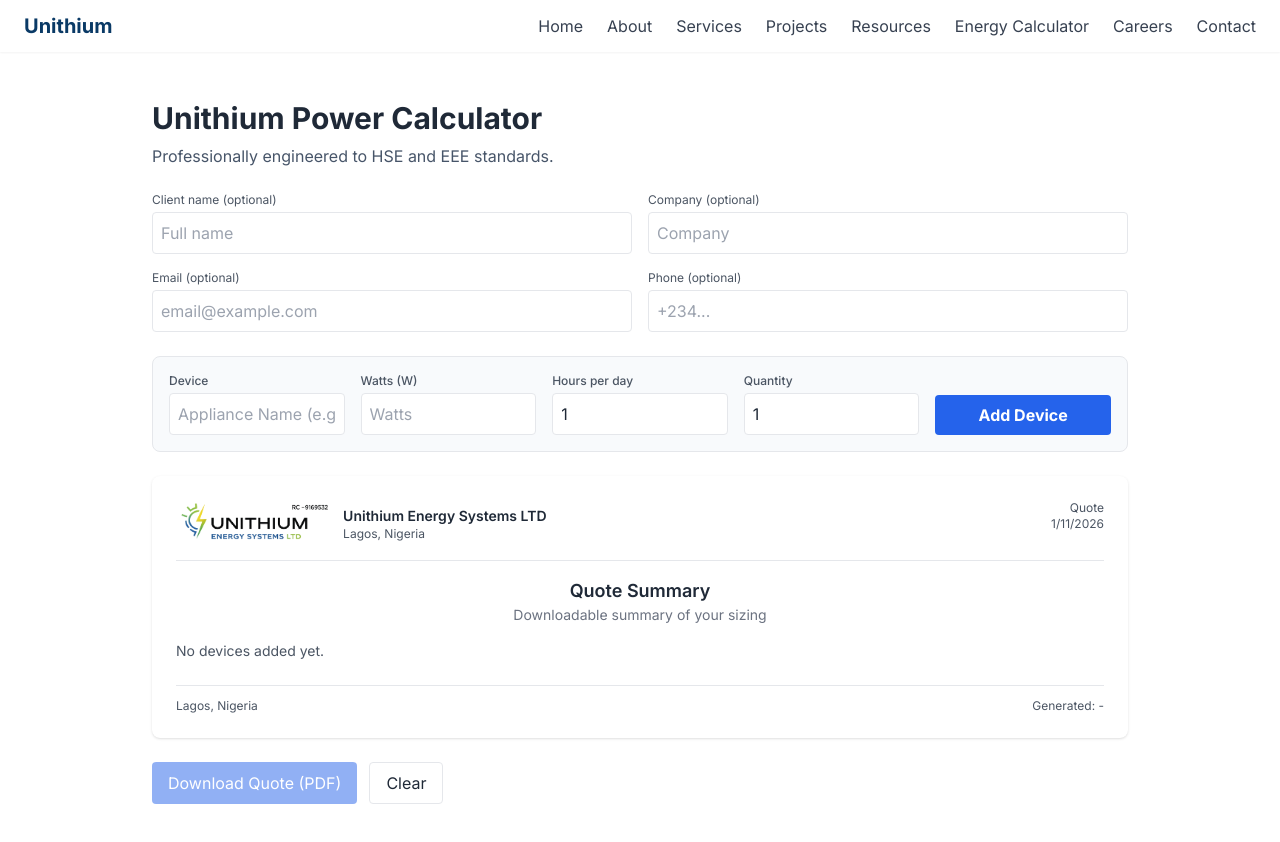
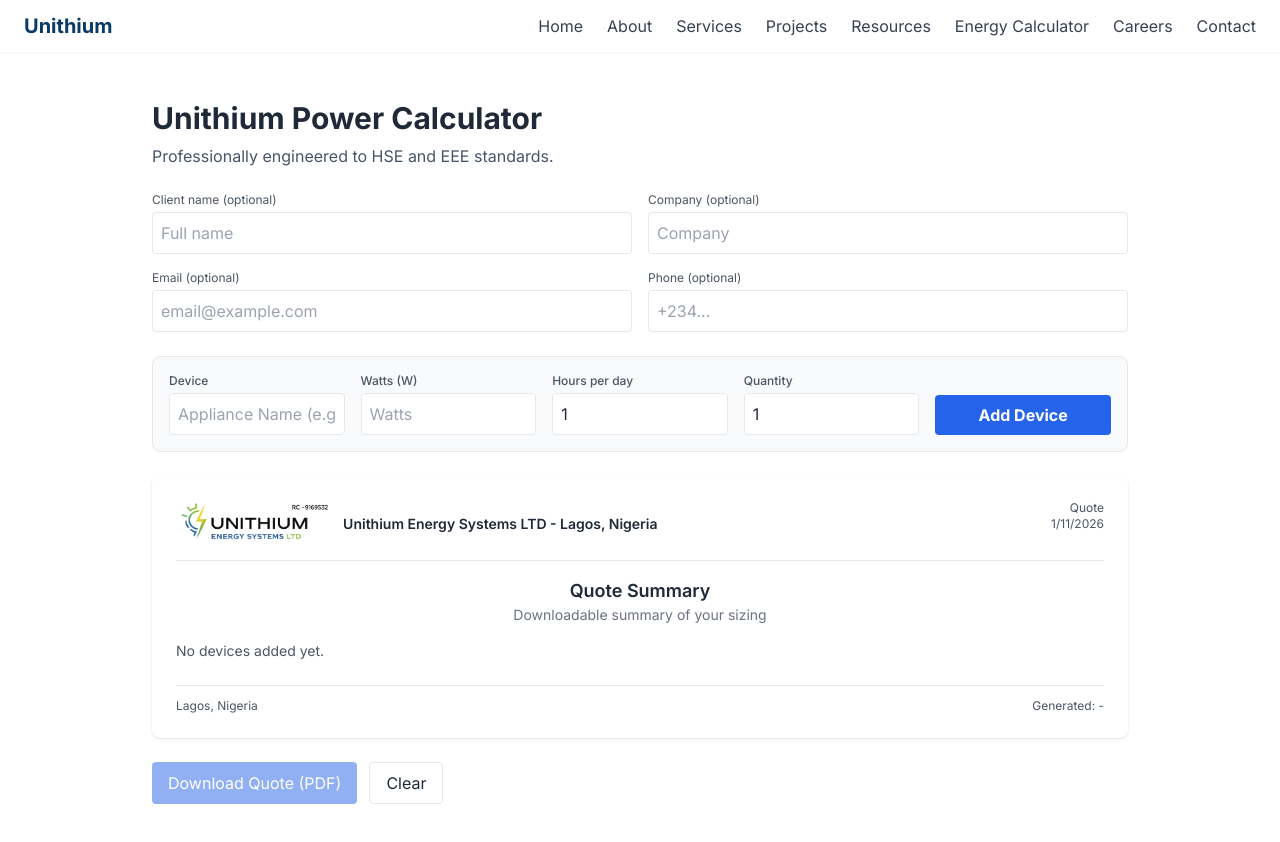
Before and after one commit to devbasit/unithium-starter, a Next.js app: page /energy-calculator in a window 1280 px wide. Shown: the top 842 px of the page. Built offline with nearby package versions, Linux system fonts and the light colour scheme.

Commit message:
Modified PDF Export

```diff
--- a/app/energy-calculator/page.tsx
+++ b/app/energy-calculator/page.tsx
@@ -51,6 +51,7 @@
     const imgData = await toPng(elem, { cacheBust: true });
     const pdf = new jsPDF({ unit: 'pt', format: 'a4' });
     const pageWidth = pdf.internal.pageSize.getWidth();
+    const pageHeight = pdf.internal.pageSize.getHeight() - 40; // margins
 
     // get image dimensions by creating an Image
     const img = new Image();
@@ -58,7 +59,16 @@
     await new Promise((res) => (img.onload = res));
     const imgWidth = pageWidth - 40;
     const imgHeight = (img.height * imgWidth) / img.width;
-    pdf.addImage(imgData, 'PNG', 20, 20, imgWidth, imgHeight);
+
+    // calculate number of pages
+    const numPages = Math.ceil(imgHeight / pageHeight);
+
+    for (let i = 0; i < numPages; i++) {
+      if (i > 0) pdf.addPage();
+      const yPos = 20 - i * pageHeight;
+      pdf.addImage(imgData, 'PNG', 20, yPos, imgWidth, imgHeight);
+    }
+
     pdf.save('unithium-quote.pdf');
   };
 
@@ -94,9 +104,8 @@
           <div className="flex items-start justify-between border-b pb-3">
             <div className="flex items-center gap-3">
               <img src="/unithium-logo-text-rc-nobg.png" alt="Unithium" className="h-12" />
-              <div>
-                <div className="text-sm font-semibold">Unithium Energy Systems LTD</div>
-                <div className="text-xs text-gray-600">Lagos, Nigeria</div>
+              <div className="text-sm font-semibold">
+                Unithium Energy Systems LTD - Lagos, Nigeria
               </div>
             </div>
             <div className="text-right text-xs text-gray-600">
```
